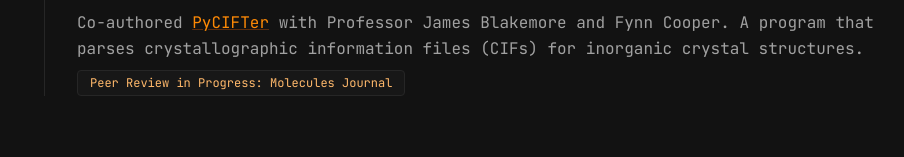
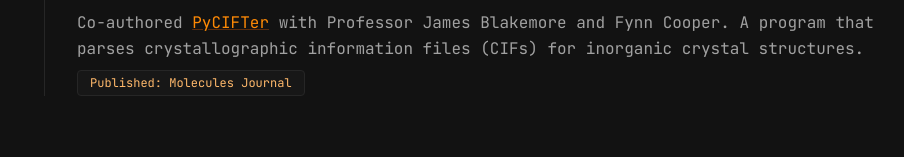
Before and after one commit to Vegito2367/TejPortfolio, a Next.js app in the folder personalwebsite/: page / in a window 1280 px wide. Shown: the part 795-952 px from the top of the page, without its empty margins (184-1088 px from the left). Built offline with nearby package versions, Linux system fonts and the light colour scheme.

Commit message:
published lol

```diff
--- a/personalwebsite/src/app/page.tsx
+++ b/personalwebsite/src/app/page.tsx
@@ -131,7 +131,7 @@ export default function Home() {
                 crystal structures.
               </p>
               <div className="mt-2 inline-block px-3 py-1 bg-neutral-900 border border-neutral-800 rounded text-xs text-orange-300">
-                Peer Review in Progress: Molecules Journal
+                Published: Molecules Journal
               </div>
             </div>
           </div>
```
